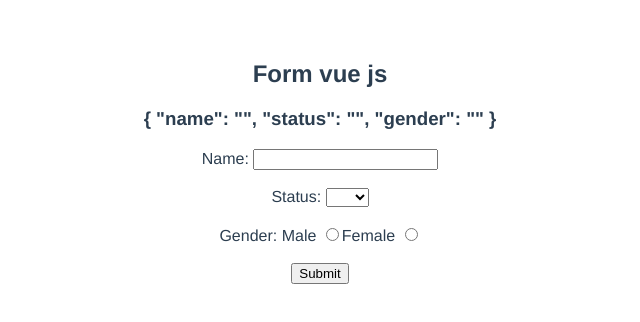
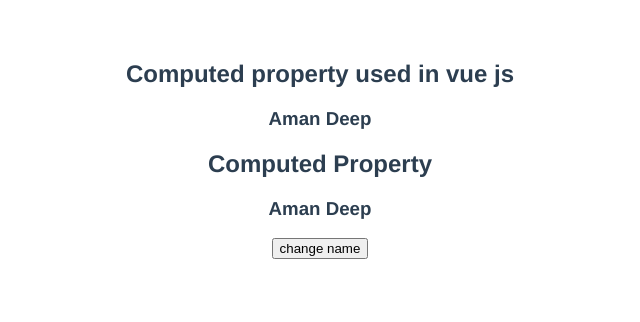
Before and after one commit to aman88000/vuelearn, a Vue app: page / in a window 1280 px wide. Shown: the top 322 px of the page, without its empty margins (320-960 px from the left). Built offline with nearby package versions, Linux system fonts and the light colour scheme.

Commit message:
computed property in vue js

```diff
--- a/src/App.vue
+++ b/src/App.vue
@@ -3,7 +3,8 @@
 <!-- <Methods /> -->
 <!-- <IfElseFor /> -->
 <!-- <Parent /> -->
-<FormVue />
+<!-- <FormVue /> -->
+<Computed />
 </template>
 
 <script>
@@ -11,7 +12,8 @@
 // import Methods from './components/Methods.vue'
 // import IfElseFor from './components/IfElseFor.vue'
 // import Parent from "./components/props/Parent.vue"
-import FormVue from "./components/Form/Form.vue"
+// import FormVue from "./components/Form/Form.vue"
+import Computed from "./components/Computed.vue"
 
 export default {
   name: 'App',
@@ -20,7 +22,8 @@
     // Methods,
     // IfElseFor,
     // Parent,
-    FormVue
+    // FormVue,
+    Computed,
   }
 }
 </script>
--- /dev/null
+++ b/src/components/Computed.vue
@@ -0,0 +1,39 @@
+<template>
+    <div>
+        <h2>Computed property used in vue js</h2>
+        <h3>{{firstName}}  {{lastName}}</h3>
+
+        <h2>Computed Property</h2>
+        <h3>{{fullName}}</h3>
+
+        <button @click="setName('Happy Singh')">change name</button>
+    </div>
+</template>
+
+<script>
+    export default {
+        name: 'ComputedVue',
+        data(){
+            return {
+                firstName: 'Aman',
+                lastName: 'Deep'
+            }
+        },
+        methods:{
+            setName(value){
+                const name = value.split(' ');
+                this.firstName = name[0]
+                this.lastName = name[1]
+            }
+        },
+        computed:{
+            fullName(){
+                return this.firstName + ' ' + this.lastName
+            }
+        }
+    }
+</script>
+
+<style scoped>
+
+</style>
```
